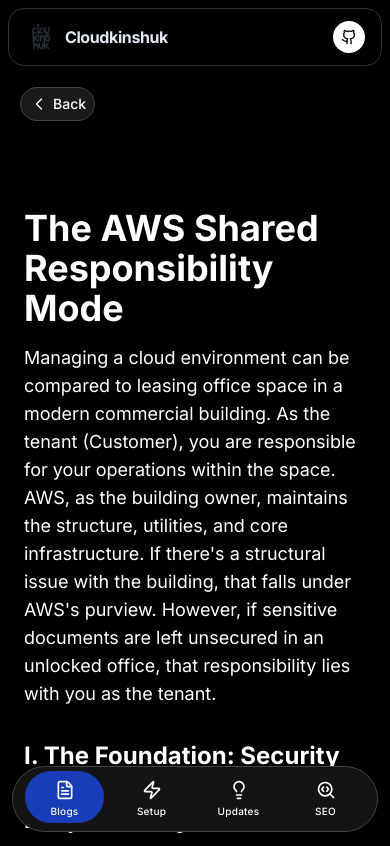
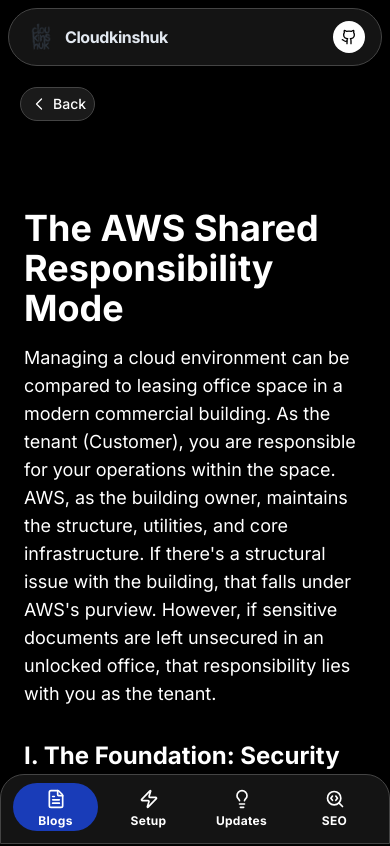
Before and after one commit to kinshukjainn/cloudkinshuk, a Next.js app: page /home-blog/blogD in a window 390 px wide. Shown: the top 846 px of the page. Built offline with nearby package versions, Linux system fonts and the light colour scheme.

Commit message:
some ui changes in header and home pages and fixed some minor ui bugs

```diff
--- a/app/components/Header.tsx
+++ b/app/components/Header.tsx
@@ -45,7 +45,7 @@
   return (
     <>
       {/* Top Header (Floating Pill Style) */}
-      <header className="fixed top-0 left-0 right-0 z-50 bg-black/80 backdrop-blur-md mx-2 mt-2 rounded-2xl md:rounded-4xl border border-[#333] hover:border-blue-500 hover:shadow-sm hover:shadow-blue-500/20 transition-all duration-300">
+      <header className="fixed top-0 left-0 right-0 z-50 bg-[#141414] backdrop-blur-md mx-2 mt-2 rounded-full  border border-[#444444] transition-all duration-300">
         <div className="max-w-7xl mx-auto px-4 sm:px-6 lg:px-8">
           <div className="flex items-center justify-between h-14 sm:h-16">
             {/* Logo Group */}
@@ -118,8 +118,8 @@
       </header>
 
       {/* Mobile Bottom Navigation Bar */}
-      <nav className="md:hidden fixed bottom-0 left-0 right-0 z-50 bg-[#141414] border border-[#444444]  mr-3 ml-3  mb-3 rounded-full ">
-        <div className="flex items-center justify-around h-16 px-2">
+      <nav className="md:hidden fixed bottom-0 left-0 right-0 z-50 bg-[#141414] border border-[#444444]    rounded-t-3xl ">
+        <div className="flex items-center justify-around h-17 py-1 px-2">
           {navItems.map((item) => {
             const active = isActive(item.href);
             return (
@@ -139,8 +139,8 @@
                     transition={{ type: "spring", stiffness: 300, damping: 30 }}
                   />
                 )}
-                {item.icon}
-                <span className="text-[10px] font-medium tracking-wide">
+                <div className="hover:text-blue-400">{item.icon}</div>
+                <span className="text-xs font-bold tracking-wide">
                   {item.label}
                 </span>
               </Link>
--- a/app/page.tsx
+++ b/app/page.tsx
@@ -106,12 +106,7 @@
       url: "https://www.credly.com/badges/a0042ec2-cc6e-4a99-84de-a1516ee5775a/public_url",
       description:
         "Digital badge covering machine learning concepts and AWS ML services",
-      skills: [
-        "Amazon SageMaker",
-        "ML Algorithms",
-        "Data Processing",
-        "Model Deployment",
-      ],
+      skills: ["ML Algorithms", "Data Processing", "Model Deployment"],
     },
   ],
   skills: {
@@ -134,8 +129,8 @@
       "Tailwind CSS",
       "React icons",
     ],
-    "Version Control": ["Git", "GitHub Actions"],
-    "Developer Tools": ["VS Code", "Clerk Auth"],
+    "Version Control": ["Git Terminal", "GitHub Actions"],
+    "Developer Tools": ["VS Code"],
   },
   projects: [
     {
@@ -511,7 +506,7 @@
                       href={project.links.live}
                       target="_blank"
                       rel="noopener noreferrer"
-                      className="inline-flex items-center gap-2 px-4 py-2 bg-blue-800 rounded-full transition-all duration-300 text-white font-semibold group text-sm md:text-base"
+                      className="inline-flex items-center gap-2 px-4 py-2 bg-blue-800 w-max rounded-full transition-all duration-300 text-white font-semibold group text-sm md:text-base"
                     >
                       <ExternalLink className="w-4 h-4" />
                       View Project
@@ -525,7 +520,7 @@
                       href={project.links.repo}
                       target="_blank"
                       rel="noopener noreferrer"
-                      className="inline-flex items-center gap-2 px-4 py-2 bg-[#141414] rounded-full border border-[#444444] transition-all duration-300 text-white font-semibold group text-sm md:text-base"
+                      className="inline-flex items-center gap-2 px-4 py-2 bg-[#141414] w-max rounded-full border border-[#444444] transition-all duration-300 text-white font-semibold group text-sm md:text-base"
                     >
                       <Github className="w-4 h-4" />
                       Source Code
```
